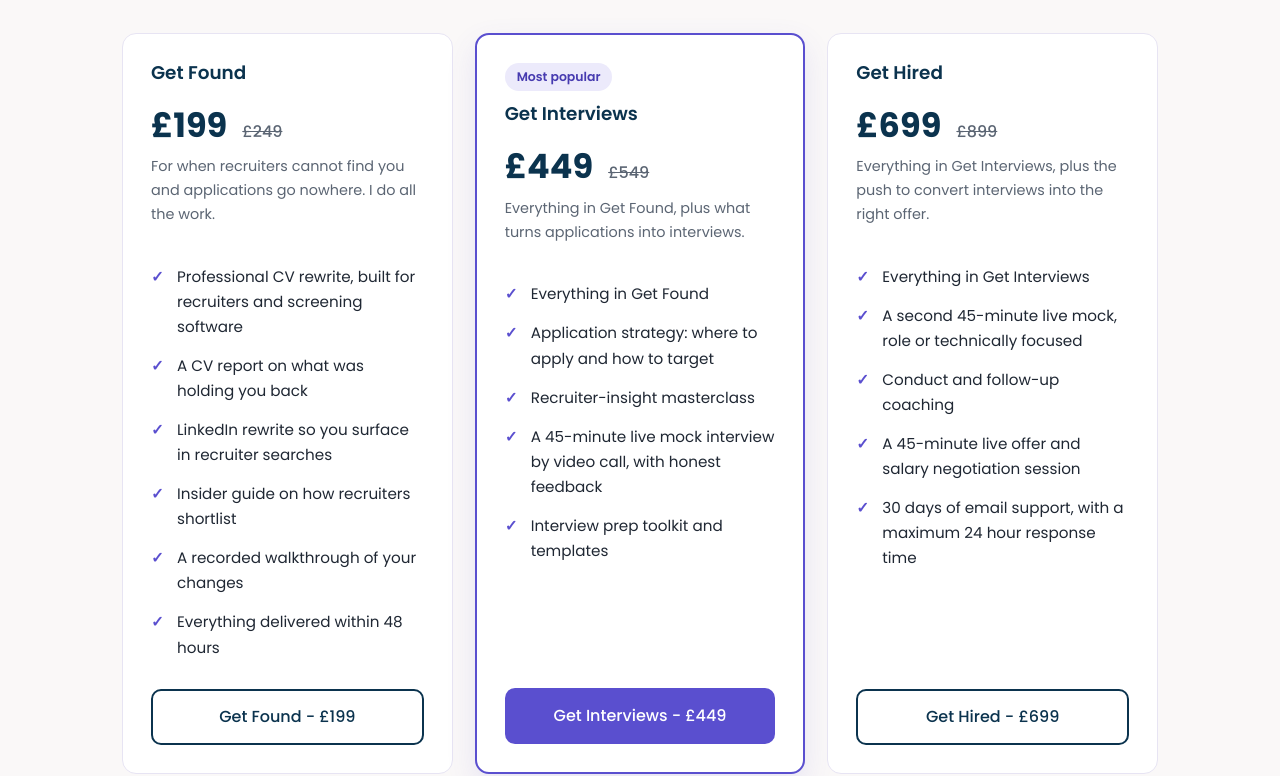
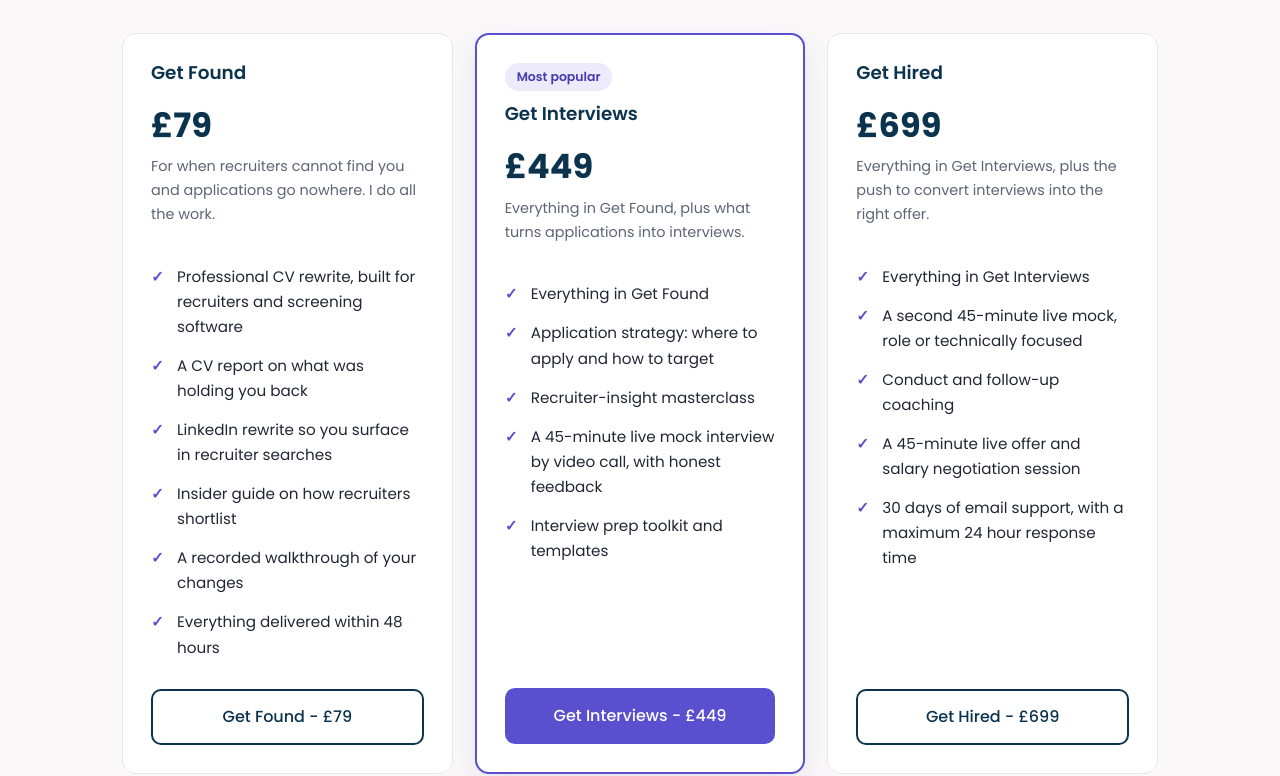
Before and after one commit to AndrewCoderise/coderise-coaching-site, a plain HTML site: page public/index.html in a window 1280 px wide. Shown: the part 2027-2803 px from the top of the page. Drawn offline with Linux system fonts and the light colour scheme.

Commit message:
Set Get Found to £79 and remove struck-through prices
Get Interviews and Get Hired stay at £449 and £699.

Co-Authored-By: Claude Fable 5.2 <noreply@anthropic.com>
Claude-Session: https://claude.ai/code/session_01XRSobbw11vQuhhPpokcWJi

```diff
--- a/public/index.html
+++ b/public/index.html
@@ -180,7 +180,7 @@
 
       <div class="card">
         <h3>Get Found</h3>
-        <div class="price">£199 <s>£249</s></div>
+        <div class="price">£79</div>
         <p class="note">For when recruiters cannot find you and applications go nowhere. I do all the work.</p>
         <ul>
           <li>Professional CV rewrite, built for recruiters and screening software</li>
@@ -191,13 +191,13 @@
           <li>Everything delivered within 48 hours</li>
         </ul>
         <!-- Replace href with your Stripe Payment Link for Get Found -->
-        <a class="btn btn-ghost" href="https://buy.stripe.com/28E4gyfXg59i51h7WI57W04">Get Found - £199</a>
+        <a class="btn btn-ghost" href="https://buy.stripe.com/aFa9ASaCW45edxNdh257W07">Get Found - £79</a>
       </div>
 
       <div class="card feature">
         <span class="badge">Most popular</span>
         <h3>Get Interviews</h3>
-        <div class="price">£449 <s>£549</s></div>
+        <div class="price">£449</div>
         <p class="note">Everything in Get Found, plus what turns applications into interviews.</p>
         <ul>
           <li>Everything in Get Found</li>
@@ -212,7 +212,7 @@
 
       <div class="card">
         <h3>Get Hired</h3>
-        <div class="price">£699 <s>£899</s></div>
+        <div class="price">£699</div>
         <p class="note">Everything in Get Interviews, plus the push to convert interviews into the right offer.</p>
         <ul>
           <li>Everything in Get Interviews</li>
```
